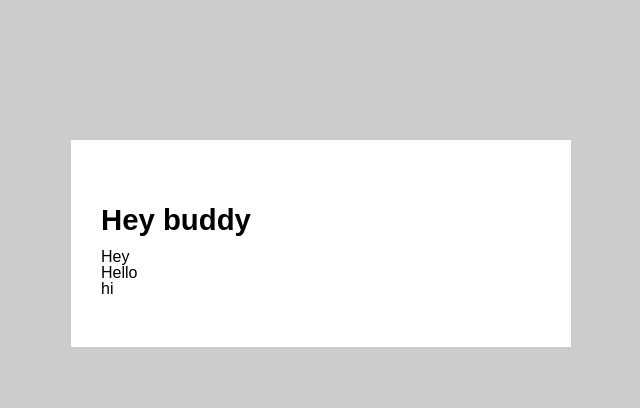
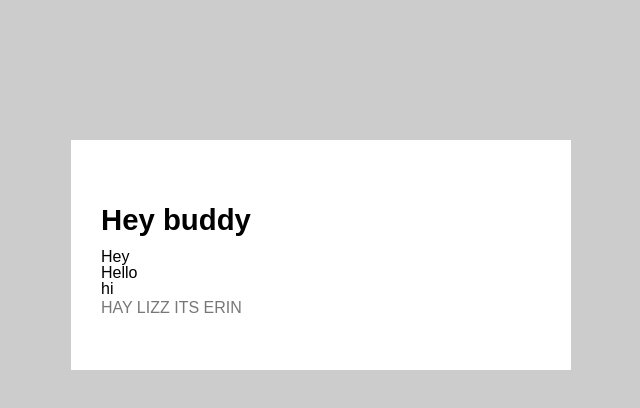
Before and after one commit to patriciamclaurin/wd3-week1-demo-2, a website: page index.html in a window 1280 px wide. Shown: the whole page, without its empty margins (319-959 px from the left). Drawn offline with Linux system fonts and the light colour scheme.

Commit message:
new comment for lizz

```diff
--- a/index.html
+++ b/index.html
@@ -20,6 +20,8 @@
 						<li>hi</li>
 
 					</ul>
+
+				<p> HAY LIZZ ITS ERIN </p>
 		</div>
 
 
```
